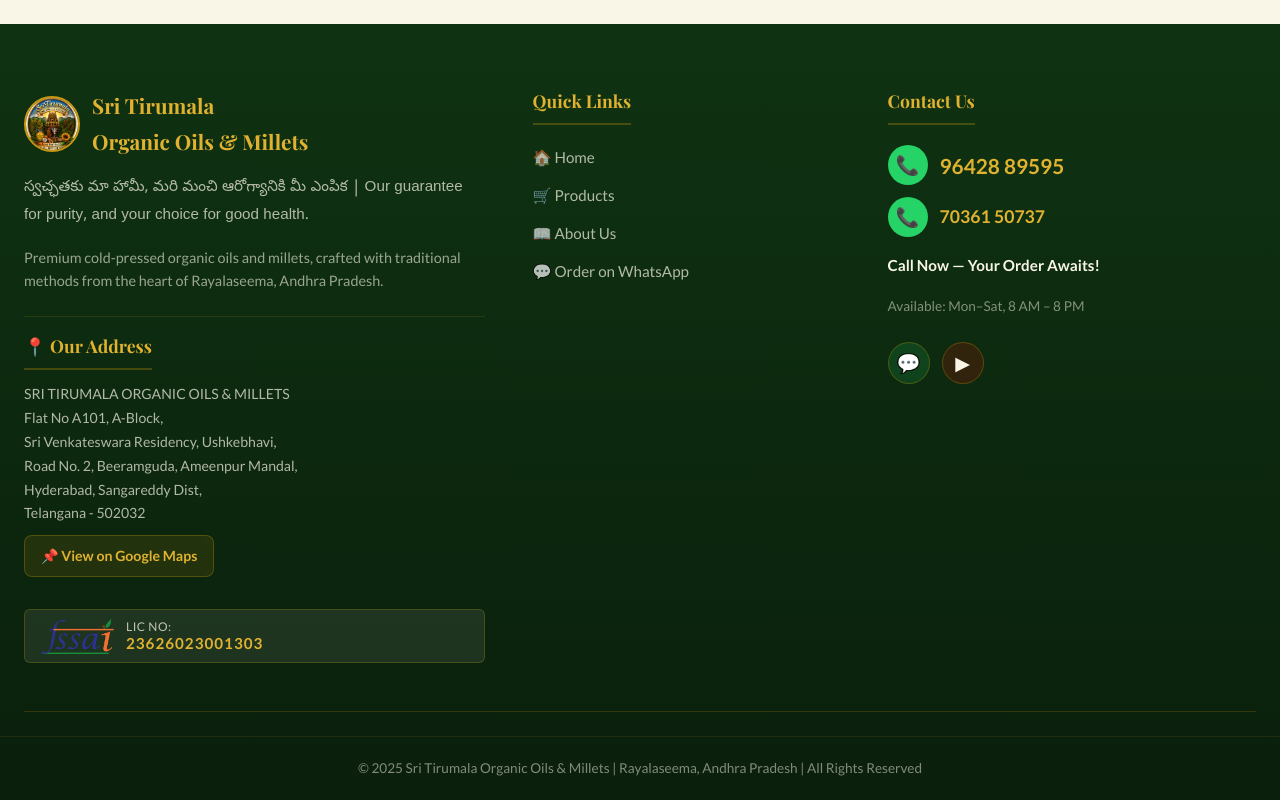
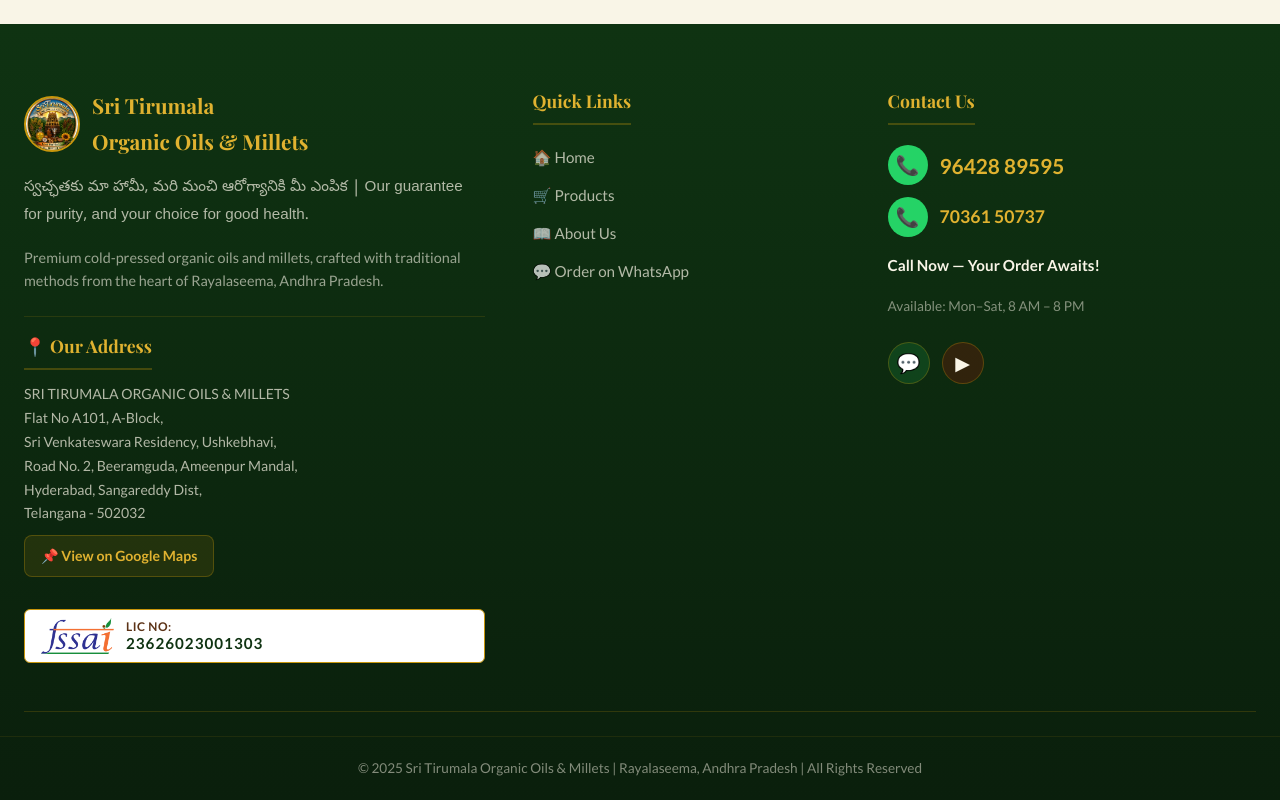
Before and after one commit to JASWANTHguruguntla/sri-tirumala-organics, a website: page index.html in a window 1280 px wide. Shown: the part 5139-5939 px from the top of the page. Drawn offline with nearby package versions, Linux system fonts and the light colour scheme; a web font is replaced by a local one.

Commit message:
style: change fssai badge background to white for contrast

```diff
--- a/styles.css
+++ b/styles.css
@@ -1167,8 +1167,8 @@ h1, h2, h3, h4, h5, h6 {
   margin-top: 16px;
   padding: 8px 16px;
   border-radius: 6px;
-  background: rgba(255, 255, 255, 0.08);
-  border: 1px solid rgba(200, 150, 12, 0.25);
+  background: var(--clr-white);
+  border: 1px solid var(--clr-gold);
   display: inline-flex;
   align-items: center;
   gap: 12px;
@@ -1189,15 +1189,15 @@ h1, h2, h3, h4, h5, h6 {
 
 .fssai-label {
   font-size: 0.75rem;
-  color: rgba(249, 245, 231, 0.75);
-  font-weight: 500;
+  color: var(--clr-brown);
+  font-weight: 600;
   text-transform: uppercase;
   letter-spacing: 0.5px;
 }
 
 .fssai-number {
   font-size: 0.95rem;
-  color: var(--clr-gold-light);
+  color: var(--clr-primary-dark);
   font-weight: 700;
   letter-spacing: 1px;
   font-family: var(--font-body);
```
